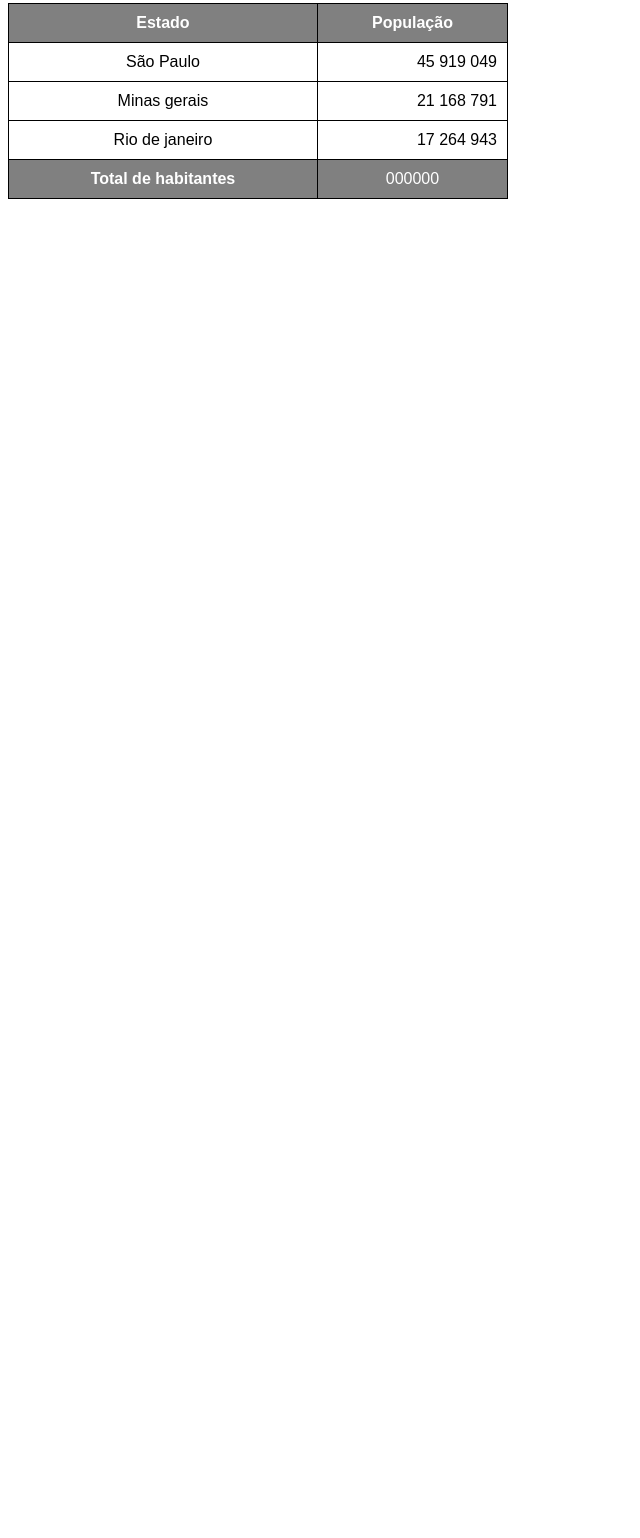
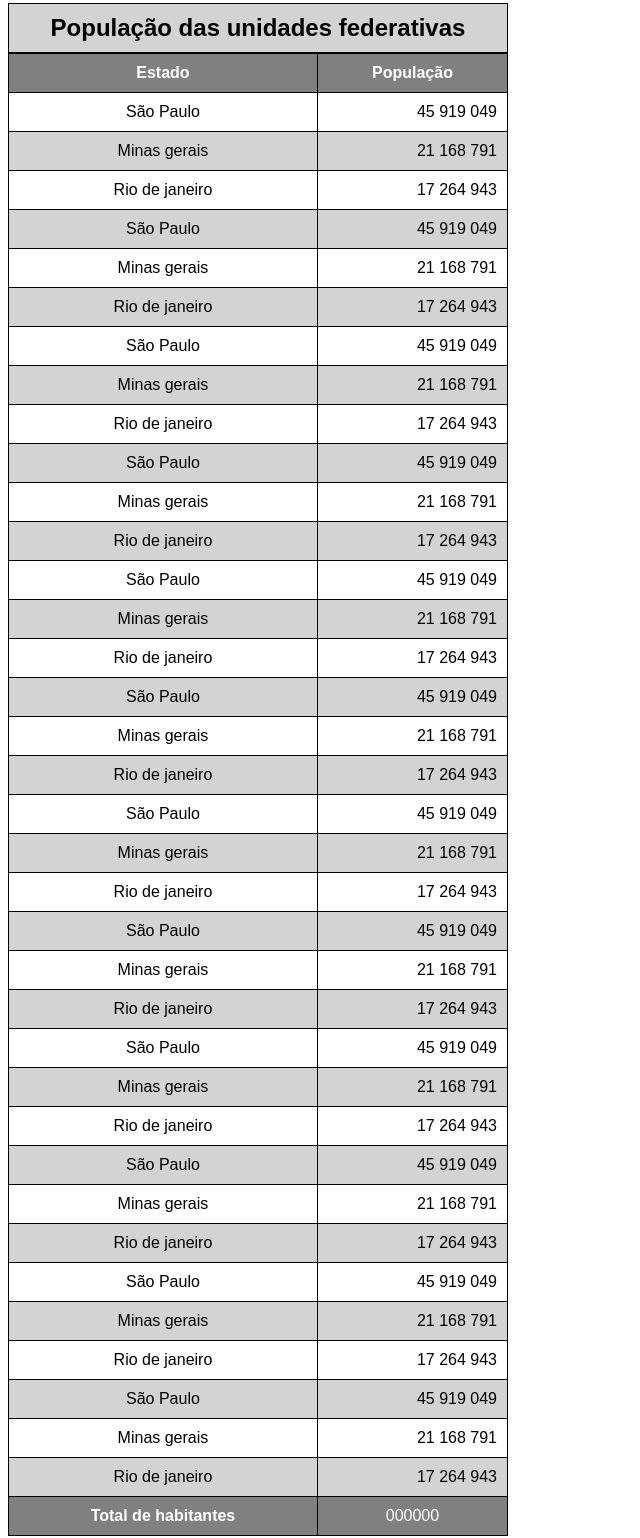
Before and after one commit to gustavolcosta02/html-css, a plain HTML site: page exercicios/ex07/tabela2.html in a window 1280 px wide. Shown: the part 77-1615 px from the top of the page, without its empty margins (0-640 px from the left). Before the commit the page ends 800 px from the top, so only its background shows below. Drawn offline with Linux system fonts and the light colour scheme.

Commit message:
criando tebelas novas e autalizando antigas

```diff
--- a/exercicios/ex07/tabela2.html
+++ b/exercicios/ex07/tabela2.html
@@ -9,8 +9,24 @@
         body{
             font-family: Arial, Helvetica, sans-serif;
         }
+
+        caption{
+            font-size: 1.5em;
+            font-weight: bold;
+            padding: 10px;
+            background-color: lightgray;
+            border: 1px solid black;
+        }
+
         thead,tfoot{
             height: px;
+            color: white;
+            background: gray;
+        }
+
+        thead >tr > th{
+            position: sticky;
+            top:-1px;
             color: white;
             background: gray;
         }
@@ -19,10 +35,15 @@
             height: 30px;
         }
 
+        tbody >tr:nth-child(2n){
+            background-color: lightgray;
+        }
+
         table{
             border-collapse: collapse;
             text-align: center;
             width: 500px;
+            position: relative;
 
         }
 
@@ -42,10 +63,11 @@
     <h1>tabelas grandes</h1>
 
     <table>
+        <caption>População das unidades federativas</caption>
         <thead>
             <tr>
-                <th>Estado</th>
-                <th>População</th>
+                <th scope="col">Estado</th>
+                <th scope="col">População</th>
             </tr>
         </thead>
         <tbody>
@@ -61,10 +83,142 @@
                 <td> Rio de janeiro </td>
                 <td class="num">17 264 943</td>
             </tr>
+            <tr>
+                <td>São Paulo</td>
+                <td class="num">45 919 049</td>
+            </tr>
+            <tr>
+                <td>Minas gerais</td>
+                <td class="num">21 168 791</td>
+            </tr>
+            <tr>
+                <td> Rio de janeiro </td>
+                <td class="num">17 264 943</td>
+            </tr>
+            <tr>
+                <td>São Paulo</td>
+                <td class="num">45 919 049</td>
+            </tr>
+            <tr>
+                <td>Minas gerais</td>
+                <td class="num">21 168 791</td>
+            </tr>
+            <tr>
+                <td> Rio de janeiro </td>
+                <td class="num">17 264 943</td>
+            </tr>
+            <tr>
+                <td>São Paulo</td>
+                <td class="num">45 919 049</td>
+            </tr>
+            <tr>
+                <td>Minas gerais</td>
+                <td class="num">21 168 791</td>
+            </tr>
+            <tr>
+                <td> Rio de janeiro </td>
+                <td class="num">17 264 943</td>
+            </tr>
+            <tr>
+                <td>São Paulo</td>
+                <td class="num">45 919 049</td>
+            </tr>
+            <tr>
+                <td>Minas gerais</td>
+                <td class="num">21 168 791</td>
+            </tr>
+            <tr>
+                <td> Rio de janeiro </td>
+                <td class="num">17 264 943</td>
+            </tr>
+            <tr>
+                <td>São Paulo</td>
+                <td class="num">45 919 049</td>
+            </tr>
+            <tr>
+                <td>Minas gerais</td>
+                <td class="num">21 168 791</td>
+            </tr>
+            <tr>
+                <td> Rio de janeiro </td>
+                <td class="num">17 264 943</td>
+            </tr>
+            <tr>
+                <td>São Paulo</td>
+                <td class="num">45 919 049</td>
+            </tr>
+            <tr>
+                <td>Minas gerais</td>
+                <td class="num">21 168 791</td>
+            </tr>
+            <tr>
+                <td> Rio de janeiro </td>
+                <td class="num">17 264 943</td>
+            </tr>
+            <tr>
+                <td>São Paulo</td>
+                <td class="num">45 919 049</td>
+            </tr>
+            <tr>
+                <td>Minas gerais</td>
+                <td class="num">21 168 791</td>
+            </tr>
+            <tr>
+                <td> Rio de janeiro </td>
+                <td class="num">17 264 943</td>
+            </tr>
+            <tr>
+                <td>São Paulo</td>
+                <td class="num">45 919 049</td>
+            </tr>
+            <tr>
+                <td>Minas gerais</td>
+                <td class="num">21 168 791</td>
+            </tr>
+            <tr>
+                <td> Rio de janeiro </td>
+                <td class="num">17 264 943</td>
+            </tr>
+            <tr>
+                <td>São Paulo</td>
+                <td class="num">45 919 049</td>
+            </tr>
+            <tr>
+                <td>Minas gerais</td>
+                <td class="num">21 168 791</td>
+            </tr>
+            <tr>
+                <td> Rio de janeiro </td>
+                <td class="num">17 264 943</td>
+            </tr>
+            <tr>
+                <td>São Paulo</td>
+                <td class="num">45 919 049</td>
+            </tr>
+            <tr>
+                <td>Minas gerais</td>
+                <td class="num">21 168 791</td>
+            </tr>
+            <tr>
+                <td> Rio de janeiro </td>
+                <td class="num">17 264 943</td>
+            </tr>
+            <tr>
+                <td>São Paulo</td>
+                <td class="num">45 919 049</td>
+            </tr>
+            <tr>
+                <td>Minas gerais</td>
+                <td class="num">21 168 791</td>
+            </tr>
+            <tr>
+                <td> Rio de janeiro </td>
+                <td class="num">17 264 943</td>
+            </tr>
         </tbody>
         <tfoot>
             <tr>
-                <th>Total de habitantes</th>
+                <th scope="row">Total de habitantes</th>
                 <td>000000</td>
             </tr>
         </tfoot>
```
Also changed, not shown: exercicios/ex07/tabela3.html (added, +51 -0 lines).
